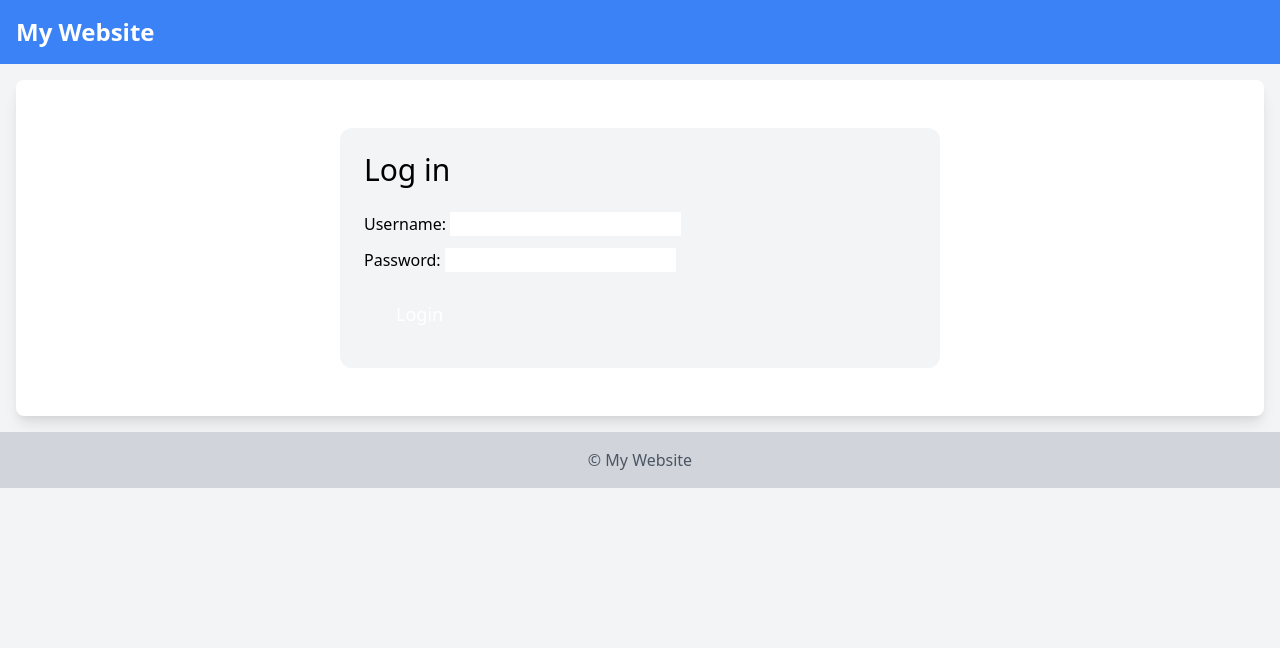
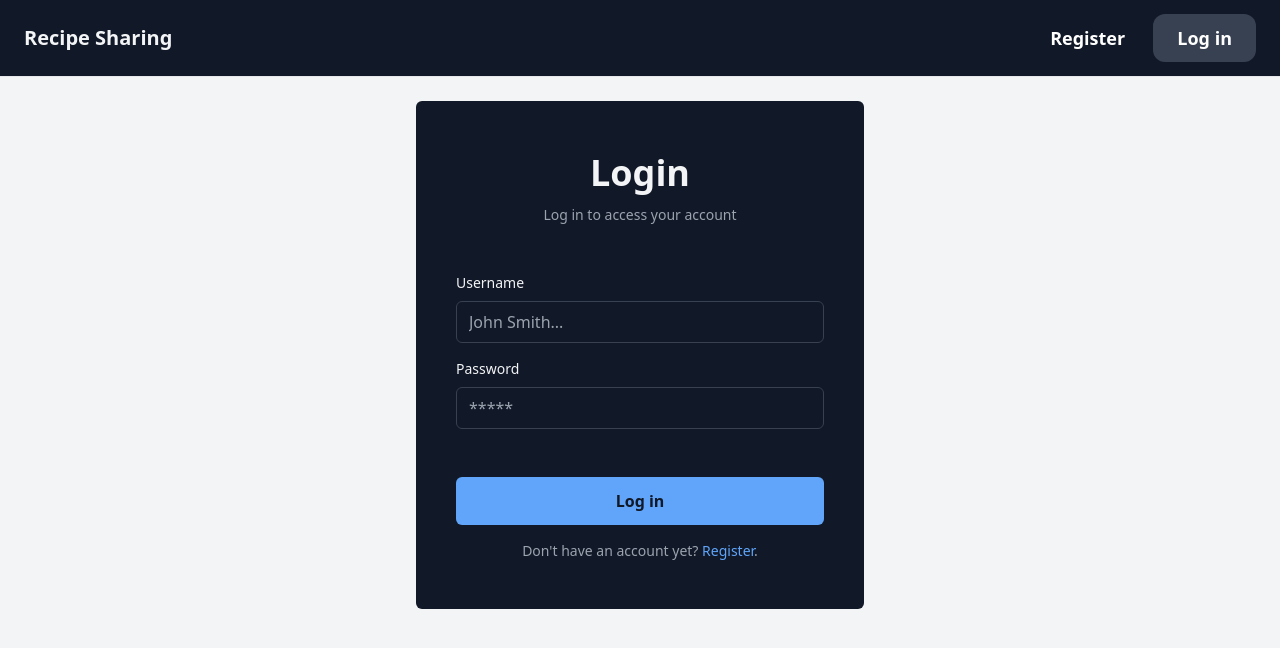
Before and after one commit to beka-zhvania/recipe-sharing, a Django app: page /login/ in a window 1280 px wide. Shown: the top 648 px of the page. Run offline with Django 4.2, Linux system fonts and the light colour scheme.

Commit message:
add navigation bar and login/registration forms

```diff
--- a/recipe_sharing/base/forms.py
+++ b/recipe_sharing/base/forms.py
@@ -3,7 +3,7 @@
 from django.contrib.auth.models import User
 
 
-form_styling = 'w-full py-4 px-6 rounded-xl'
+form_styling = 'w-full py-4 px-6 rounded-xl text-black'
 
 class CustomRegistrationForm(UserCreationForm):
 
--- a/recipe_sharing/base/templates/base.html
+++ b/recipe_sharing/base/templates/base.html
@@ -8,31 +8,59 @@
 </head>
 <body class="bg-gray-100 font-sans">
 
-<!-- Navigation Bar -->
-<nav class="bg-blue-500 p-4">
-    <div class="container mx-auto">
-        <h1 class="text-white text-2xl font-semibold"><a href="{% url 'base:index' %}">My Website</a></h1>
-        <!-- Add navigation links here -->
+
+
+<nav class="py-6 px-6 flex justify-between items-center border-b border-teal-200 bg-gray-900 text-gray-100 ">
+    <a href="/" class="text-xl font-semibold  w-1/3">Recipe Sharing</a>
+
+    <div class="space-x-10 flex w-2/3 justify-between" >
+        {% if request.user.is_authenticated %}
+
+            <div>
+                <a href="" class="px-6 py-3 text-lg font-semibold bg-teal-500  rounded-xl hover:text-gray-500 bg-teal-700 text-white">New recipe</a>
+                <a href="" class="px-6 py-3 text-lg font-semibold bg-teal-500  rounded-xl hover:text-gray-500 bg-teal-700 text-white">Browse</a>
+                <a href="" class="px-6 py-3 text-lg font-semibold bg-teal-500  rounded-xl hover:text-gray-500 bg-teal-700 text-white">Inbox</a>
+                <a href="{% url 'base:index' %}" class="px-6 py-3 text-lg font-semibold bg-teal-500  rounded-xl hover:text-gray-500 bg-teal-700 text-white">Dashboard</a>
+            </div>
+
+            <div>
+                <a href="{% url 'base:logout' %}" class="px-6 py-3 text-lg font-semibold bg-gray-500 rounded-xl hover:text-gray-900 bg-gray-700 text-white">Logout</a>
+            </div>
+
+        {% else %}
+            <div class="ml-auto">
+                <a href="{% url 'base:register' %}" class="px-6 py-3 text-lg font-semibold bg-teal-500  rounded-xl hover:bg-teal-700 bg-teal-700 text-white">Register</a>
+                <a href="{% url 'base:login' %}" class="px-6 py-3 text-lg font-semibold bg-gray-500 rounded-xl hover:bg-gray-700 bg-gray-700 text-white">Log in</a>
+            </div>
+        {% endif %}
     </div>
 </nav>
 
+
+
+
 <!-- Main Content -->
-<div class="container mx-auto p-4">
-    <div class="bg-white p-6 rounded-lg shadow-lg">
-        {% block content %}
-            <!-- Content for child templates will go here -->
-        {% endblock %}
-    </div>
+<div class="px-6 py-6">
+    {% block content %}
+        <!-- Content for child templates will go here -->
+    {% endblock %}
 </div>
 
 
 
-<!-- Footer -->
-<footer class="bg-gray-300 p-4">
-    <div class="container mx-auto">
-        <p class="text-center text-gray-600">© {{ year }} My Website</p>
+{% comment %} <footer class="py-2 px-6 flex justify-between bg-gray-900 text-gray-100">
+    <div class="w-2/3">
+        <h3 class="mb-5 font-semibold text-gray-100">About</h3>
+        <!-- Content for the left side of the footer -->
     </div>
-</footer>
+
+    <div class="w-1/3 justify-items-end">
+        <ul>
+            <li><a href="#" class="text-lg text-teal-500 hover:text-teal-700">Term of use</a></li>
+        </ul>
+    </div>
+</footer> {% endcomment %}
+
 
 </body>
 </html>
--- a/recipe_sharing/base/templates/login.html
+++ b/recipe_sharing/base/templates/login.html
@@ -2,30 +2,48 @@
 
 {% block content %}
 
-<form method="post" action=''>
-    {% csrf_token %}
 
-    <div class="w-1/2 my-6 mx-auto p-6 bg-gray-100 rounded-xl">
-        <h1 class="mb-6 text-3xl">Log in</h1>
-        <div class="mb-3">
-            <label for="username">Username:</label>
-            <input type="text" id="username" name="username" required><br>
+<div class="flex items-center ">
+    <div class=" w-full mx-auto max-w-md p-6 rounded-md sm:p-10  bg-gray-900  text-gray-100">
+        <div class="mb-8 text-center">
+            <h1 class="my-3 text-4xl font-bold">Login</h1>
+            <p class="text-sm  text-gray-400">Log in to access your account</p>
         </div>
+        <form method="post" action="" class="space-y-12">
+            {% csrf_token %}
+            <div class="space-y-4">
+                <div>
+                    <label for="username" class="block mb-2 text-sm">Username</label>
+                    <input type="text" id="username" name="username" placeholder="John Smith..." class="w-full px-3 py-2 border rounded-md  border-gray-700  bg-gray-900  text-gray-100" required>
+                </div>
+                <div>
+                    <div class="flex justify-between mb-2">
+                        <label for="password" class="text-sm">Password</label>
 
-        <div class="mb-3">
-            <label for="password">Password:</label>
-            <input type="password" id="password" name="password" required><br>
+                    </div>
+                    <input type="password" id="password" name="password" placeholder="*****" class="w-full px-3 py-2 border rounded-md  border-gray-700  bg-gray-900  text-gray-100" required>
+                </div>
+            </div>
+            <div class="space-y-2">
+                <div>
+                    <button type="submit" class="w-full px-8 py-3 font-semibold rounded-md  bg-blue-400  text-gray-900">Log in</button>
+                </div>
+                <p class="px-6 py-2 text-sm text-center  text-gray-400">Don't have an account yet?
+                    <a rel="noopener noreferrer" href="{% url 'base:register' %}" class="hover:underline  text-blue-400">Register</a>.
+                </p>
+            </div>
+        </form>
+
+        <div class="space-y-2">
+            {% for message in messages %}
+                <div class="mb-3 mt-10 p-3 bg-red-500 rounded-xl">
+                    {{ message }}</li>
+                </div>
+            {% endfor %}
         </div>
+    </div>
+</div>
 
-        {% for message in messages %}
-            <div class="mb-3 p-3 bg-red-100 rounded-xl">
-                {{ message }}
-            </div>
-        {% endfor %}
-
-        <button class="py-4 px-8 text-lg bg-teal-500 hover:bg-teal-700 rounded-xl text-white" type="submit">Login</button>
-    </div>
-</form>
 
 
 {% endblock %}
```
Also changed, not shown: recipe_sharing/base/templates/index.html (+3 -9 lines), recipe_sharing/base/templates/registration.html (+38 -14 lines).
